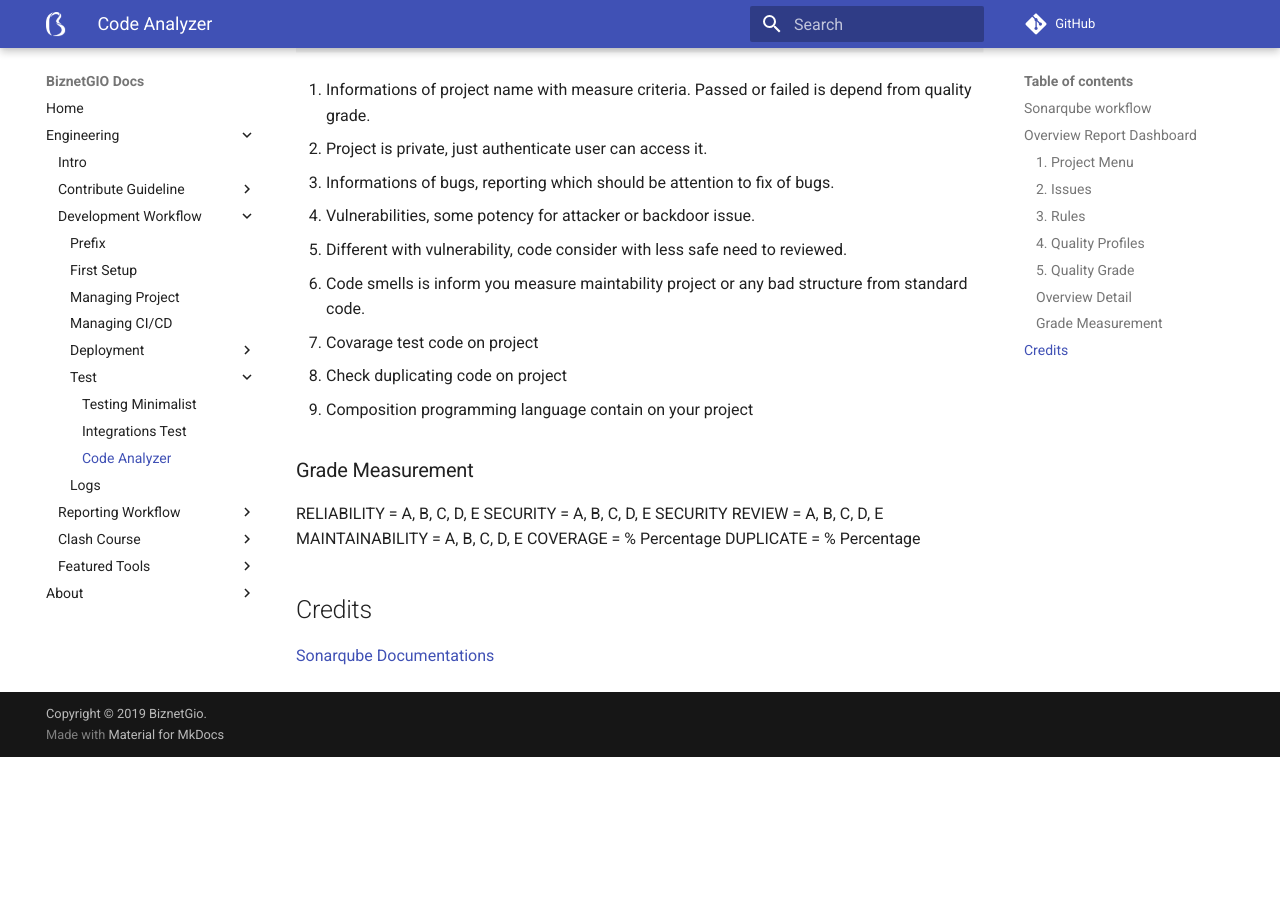
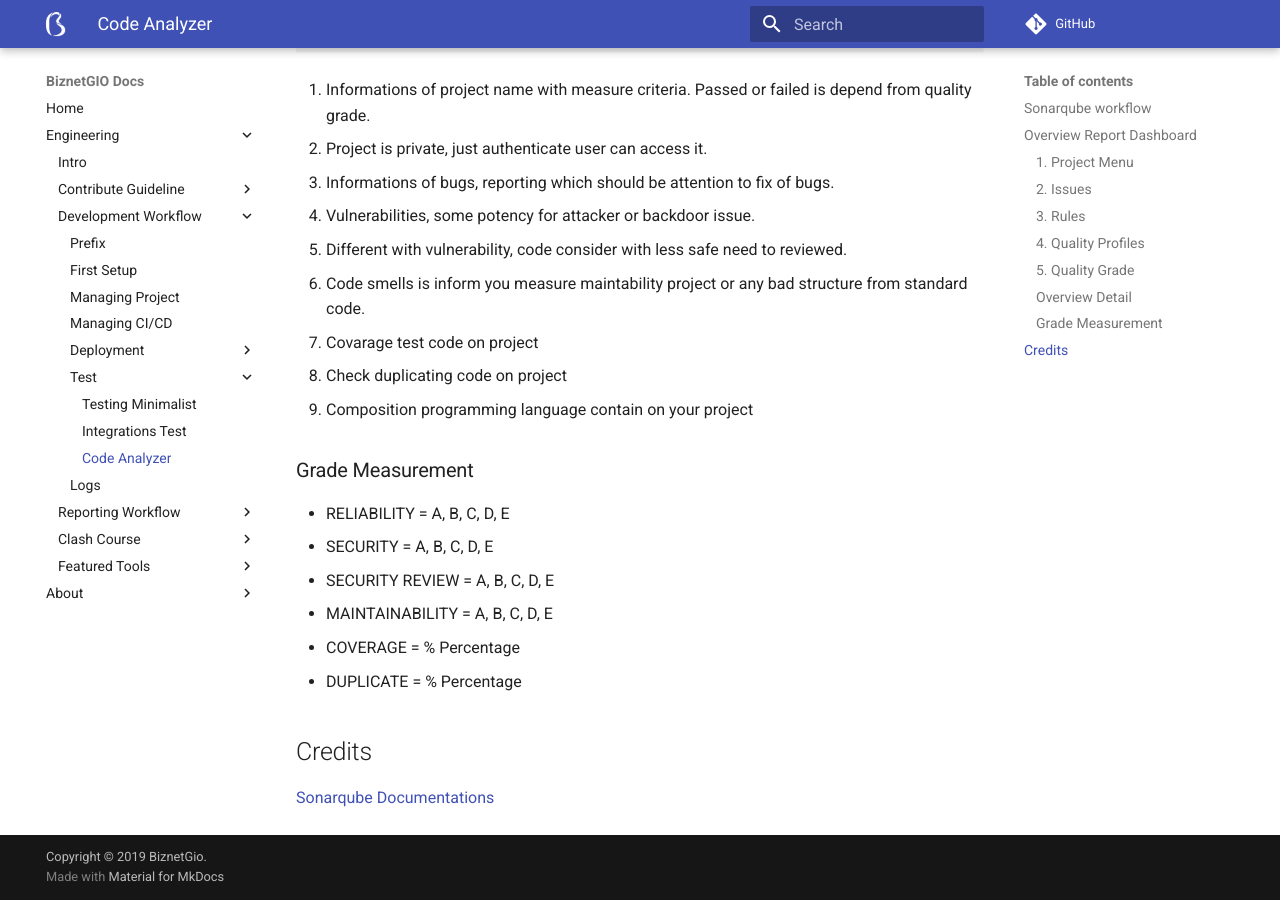
Before and after one commit to BiznetGIO/biznetgio.github.io, an MkDocs documentation site: the page built from docs/guide/sonarqube-documentations.md, in a window 1280 px wide and 900 px high, scrolled down 2439 px. Built offline with MkDocs 1.6.1 and Material for MkDocs 9.7.7, drawn with Linux system fonts in a browser that asks for light colours; comment, search, counter and statistics services are not loaded; before the commit the page ends 3196 px from its top, so only the background shows below that.

```diff
--- a/docs/guide/sonarqube-documentations.md
+++ b/docs/guide/sonarqube-documentations.md
@@ -54,12 +54,13 @@ By default this built in from sonarqube, a project with status `PASSED` or `FAIL
 9. Composition programming language contain on your project
 
 ### Grade Measurement
-RELIABILITY = A, B, C, D, E
-SECURITY = A, B, C, D, E
-SECURITY REVIEW = A, B, C, D, E
-MAINTAINABILITY = A, B, C, D, E
-COVERAGE = % Percentage
-DUPLICATE = % Percentage
+
+- RELIABILITY = A, B, C, D, E
+- SECURITY = A, B, C, D, E
+- SECURITY REVIEW = A, B, C, D, E
+- MAINTAINABILITY = A, B, C, D, E
+- COVERAGE = % Percentage
+- DUPLICATE = % Percentage
 
 
 ## Credits
```
